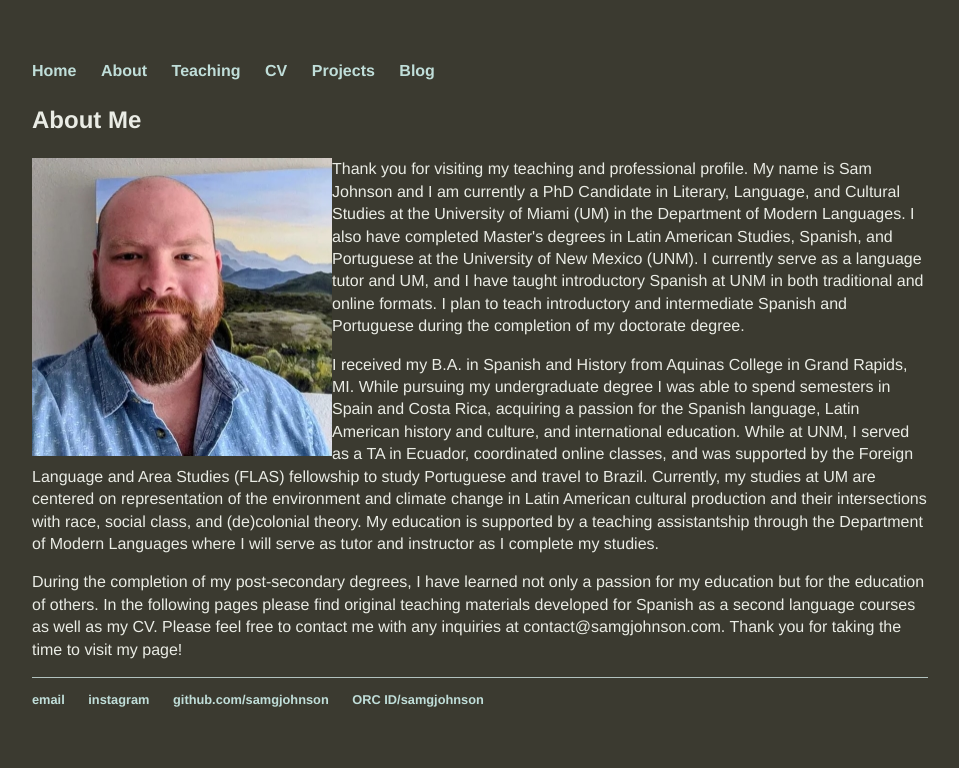
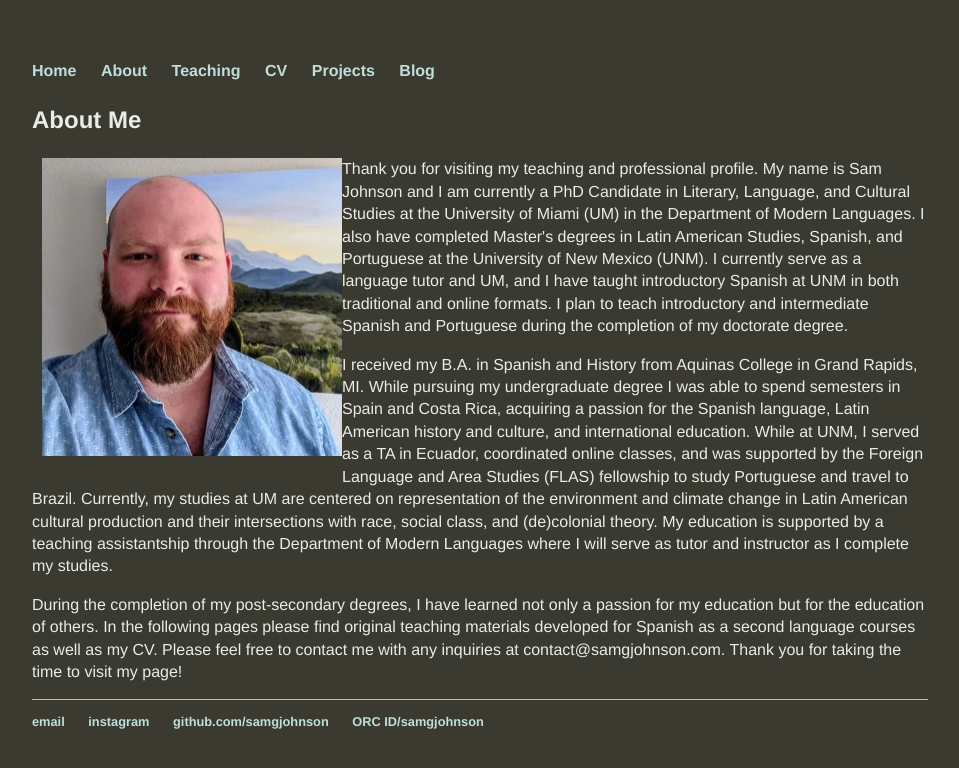
Before and after one commit to samgjohnson/samgjohnson.github.io, a Jekyll site: the page built from about/index.html, in a window 1280 px wide. Shown: the top 768 px of the page, without its empty margins (160-1119 px from the left). Built offline with Jekyll 4.4.1, drawn with Linux system fonts in a browser that asks for light colours.

Commit message:
Update index.html

```diff
--- a/about/index.html
+++ b/about/index.html
@@ -3,7 +3,7 @@
 title: About Me
 ---
 <h3>About Me </h3>
-<img src="/assets/headshot2.JPG" align="left" style="width:300px;height:298px;"> <p>Thank you for visiting my teaching and professional profile. My name is Sam Johnson and I am currently a PhD Candidate in Literary, Language, and Cultural Studies at the University of Miami (UM) in the Department of Modern Languages. I also have completed Master's degrees in Latin American Studies, Spanish, and Portuguese at the University of New Mexico (UNM). I currently serve as a language tutor and UM, and I have taught introductory Spanish at UNM in both traditional and online formats. I plan to teach introductory and intermediate Spanish and Portuguese during the completion of my doctorate degree.</p>
+<img src="/assets/headshot2.JPG" align="left" style="width:300px;height:298px;padding-left: 10px; padding-bottom: 10px;"> <p>Thank you for visiting my teaching and professional profile. My name is Sam Johnson and I am currently a PhD Candidate in Literary, Language, and Cultural Studies at the University of Miami (UM) in the Department of Modern Languages. I also have completed Master's degrees in Latin American Studies, Spanish, and Portuguese at the University of New Mexico (UNM). I currently serve as a language tutor and UM, and I have taught introductory Spanish at UNM in both traditional and online formats. I plan to teach introductory and intermediate Spanish and Portuguese during the completion of my doctorate degree.</p>
 <p>I received my B.A. in Spanish and History from Aquinas College in Grand Rapids, MI. While pursuing my undergraduate degree I was able to spend semesters in Spain and Costa Rica, acquiring a passion for the Spanish language, Latin American history and culture, and international education. While at UNM, I served as a TA in Ecuador, coordinated online classes, and was supported by the Foreign Language and Area Studies (FLAS) fellowship to study Portuguese and travel to Brazil. Currently, my studies at UM are centered on representation of the environment and climate change in Latin American cultural production and their intersections with race, social class, and (de)colonial theory. My education is supported by a teaching assistantship through the Department of Modern Languages where I will serve as tutor and instructor as I complete my studies.</p>
 <p> During the completion of my post-secondary degrees, I have learned not only a passion for my education but for the education of others. In the following pages please find original teaching materials developed for Spanish as a second language courses as well as my CV.
 Please feel free to contact me with any inquiries at contact@samgjohnson.com. Thank you for taking the time to visit my page!</p>
```
